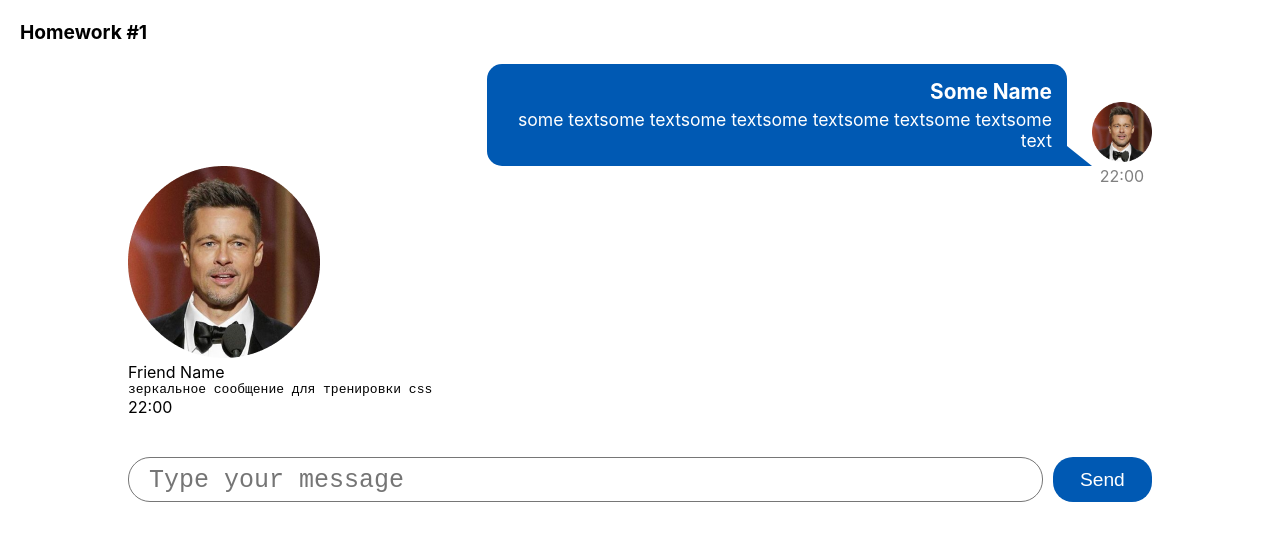
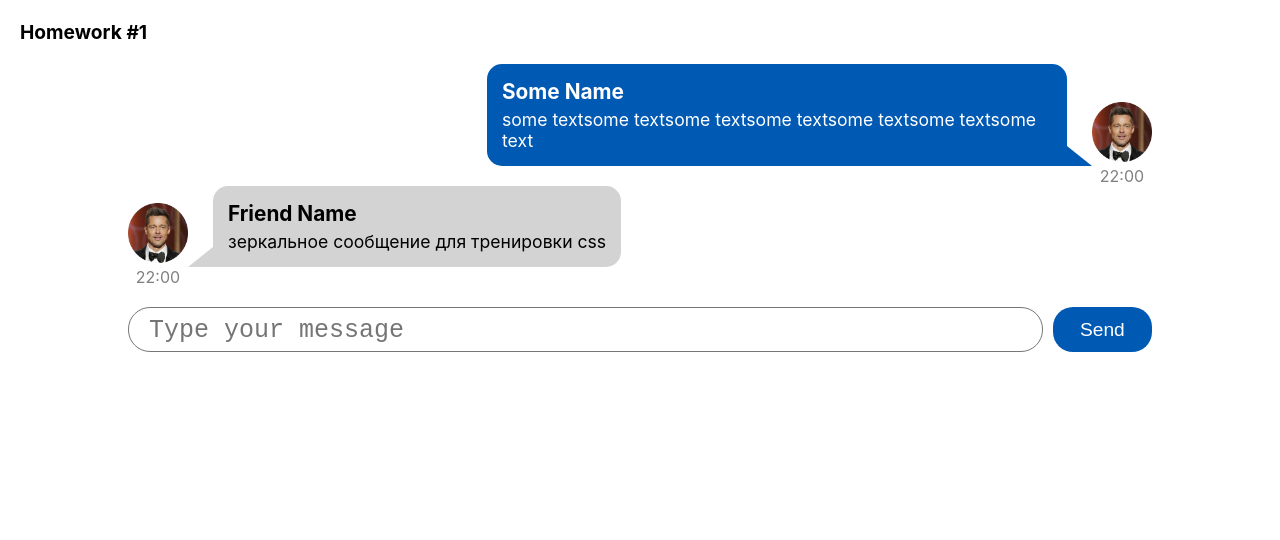
Before and after one commit to vbsm11/homeworks, a React (Create React App) app: page / in a window 1280 px wide. Shown: the top 540 px of the page. Built offline with nearby package versions, Linux system fonts and the light colour scheme.

Commit message:
all styles completed hw1

```diff
--- a/src/s2-homeworks/hw01/friend-message/FriendMessage.module.css
+++ b/src/s2-homeworks/hw01/friend-message/FriendMessage.module.css
@@ -1,31 +1,48 @@
 .friendMessage {
-
+    margin-top: 20px;
+    display: flex;
+    flex-direction: row;
+    justify-content: left;
+    align-items: end;
 }
 
-.friendImageAndText {
-
+.friendImageAndTime {
+    text-align: center;
+    margin-bottom: -20px;
 }
 
-.friendImageAndText img {
+.friendImageAndTime img {
+    width: 60px;
+    height: 60px;
+}
 
+.friendTime {
+    color: grey;
+}
+
+.friendTriangle {
+    text-align: end;
+    width: 0;
+    height: 0;
+    border-bottom: 20px solid lightgrey;
+    border-left: 25px solid transparent;
+}
+
+.friendNameAndText {
+    background-color: lightgrey;
+    border-radius: 15px 15px 15px 0;
+    padding: 15px;
+}
+
+.friendName {
+    font-size: 130%;
+    font-weight: bold;
+    margin-bottom: 5px;
 }
 
 .friendText {
-
+    min-width: 100px;
+    max-width: 550px;
+    word-wrap: break-word;
+    font-size: 110%;
 }
-
-.friendText:after {
-
-}
-
-.friendName {
-
-}
-
-.friendMessageText {
-
-}
-
-.friendTime {
-
-}
--- a/src/s2-homeworks/hw01/friend-message/FriendMessage.tsx
+++ b/src/s2-homeworks/hw01/friend-message/FriendMessage.tsx
@@ -9,33 +9,32 @@ const FriendMessage = (props: MessagePropsType) => {
             id={'hw1-friend-message-' + props.message.id}
             className={s.friendMessage}
         >
-            <div className={s.friendImageAndText}>
+            <div className={s.friendImageAndTime}>
                 <img
                     id={'hw1-friend-avatar-' + props.message.id}
                     src={props.message.user.avatar}
-                    alt='avatar'
+                    alt="avatar"
                 />
-                <div className={s.friendText}>
-                    <div
-                        id={'hw1-friend-name-' + props.message.id}
-                        className={s.friendName}
-                    >
-                        {props.message.user.name}
-                    </div>
-                    <pre
-                        id={'hw1-friend-text-' + props.message.id}
-                        className={s.friendMessageText}
-                    >
-                        {props.message.message.text}
-                    </pre>
+                <div
+                    id={'hw1-friend-time-' + props.message.id}
+                    className={s.friendTime}
+                >
+                    {props.message.message.time}
                 </div>
             </div>
-            <div
-                id={'hw1-friend-time-' + props.message.id}
-                className={s.friendTime}
-            >
-                {props.message.message.time}
+            <div className={s.friendTriangle}></div>
+            <div className={s.friendNameAndText}>
+                <div
+                    id={'hw1-friend-name-' + props.message.id}
+                    className={s.friendName}
+                >
+                    {props.message.user.name}
+                </div>
+                <div className={s.friendText}>
+                    {props.message.message.text}
+                </div>
             </div>
+
         </div>
     )
 }
--- a/src/s2-homeworks/hw01/message/Message.module.css
+++ b/src/s2-homeworks/hw01/message/Message.module.css
@@ -1,6 +1,5 @@
 .message {
     margin-top: 20px;
-    text-align: right;
     display: flex;
     flex-direction: row;
     justify-content: right;
@@ -12,7 +11,6 @@
     border-radius: 15px 15px 0 15px;
     padding: 15px;
     color: white;
-
 }
 
 .name {
@@ -32,9 +30,8 @@
     text-align: end;
     width: 0;
     height: 0;
-    border-bottom: 20px solid #0059b3;;
+    border-bottom: 20px solid #0059b3;
     border-right: 25px solid transparent;
-
 }
 
 .imageAndTime {
```
